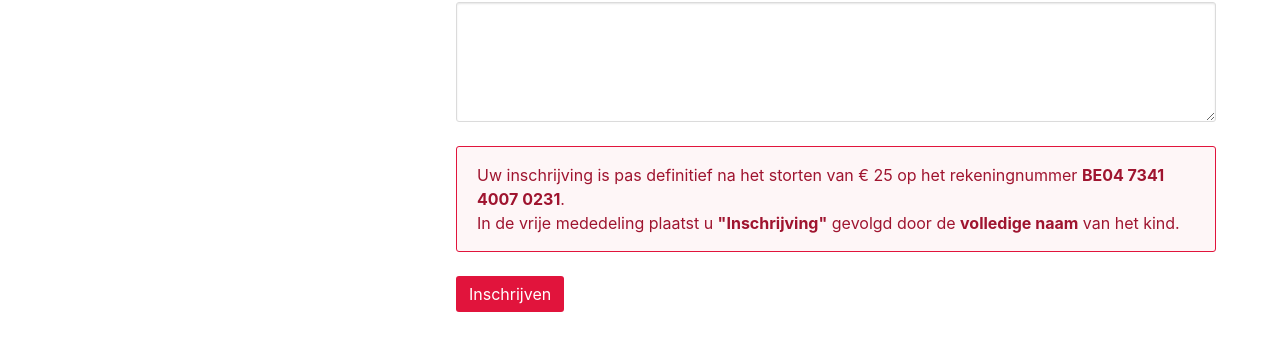
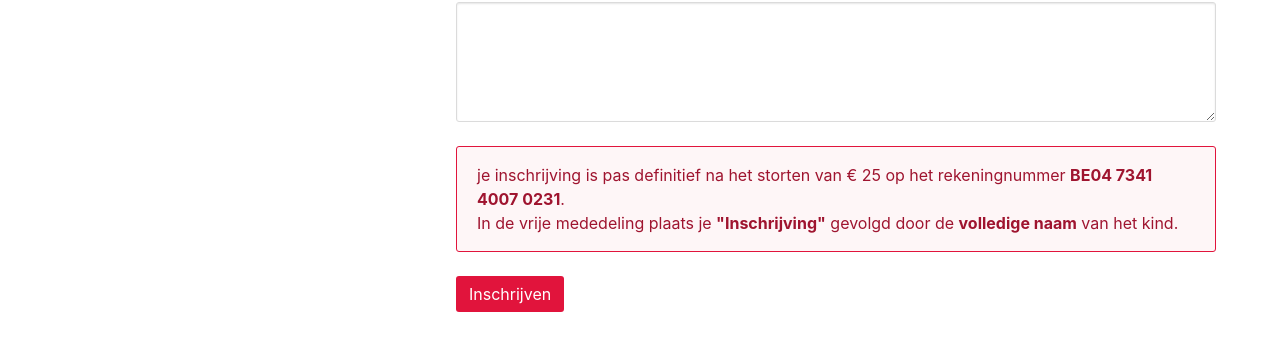
Before and after one commit to Bou4/chiroliedekerke.be, a Jekyll site: the page built from inschrijven/lidmaatschap.html, in a window 1280 px wide. Shown: the part 1539-1897 px from the top of the page. Built offline with Jekyll 4.4.1, drawn with Linux system fonts in a browser that asks for light colours.

Commit message:
Add lower bound to postcode and nummer

```diff
--- a/inschrijven/lidmaatschap.html
+++ b/inschrijven/lidmaatschap.html
@@ -69,7 +69,7 @@
                         <div class="field">
                             <label class="label">Postcode</label>
                             <div class="control">
-                                <input class="input" type="number">
+                                <input class="input" type="number" min="0">
                             </div>
                         </div>
                     </div>
@@ -93,7 +93,7 @@
                         <div class="field">
                             <label class="label">Nummer</label>
                             <div class="control">
-                                <input class="input" type="number">
+                                <input class="input" type="number" min="0">
                             </div>
                         </div>
                     </div>
@@ -229,9 +229,9 @@
                 </div>
                 <article class="message is-danger">
                     <div class="message-body">
-                        Uw inschrijving is pas definitief na het storten van € 25 op het rekeningnummer <strong>BE04 7341 4007 0231</strong>.
+                        je inschrijving is pas definitief na het storten van € 25 op het rekeningnummer <strong>BE04 7341 4007 0231</strong>.
                         <br>
-                        In de vrije mededeling plaatst u <strong>"Inschrijving"</strong> gevolgd door de <strong>volledige naam</strong> van het kind.
+                        In de vrije mededeling plaats je <strong>"Inschrijving"</strong> gevolgd door de <strong>volledige naam</strong> van het kind.
                     </div>
                 </article>
                 <div class="control">
```
